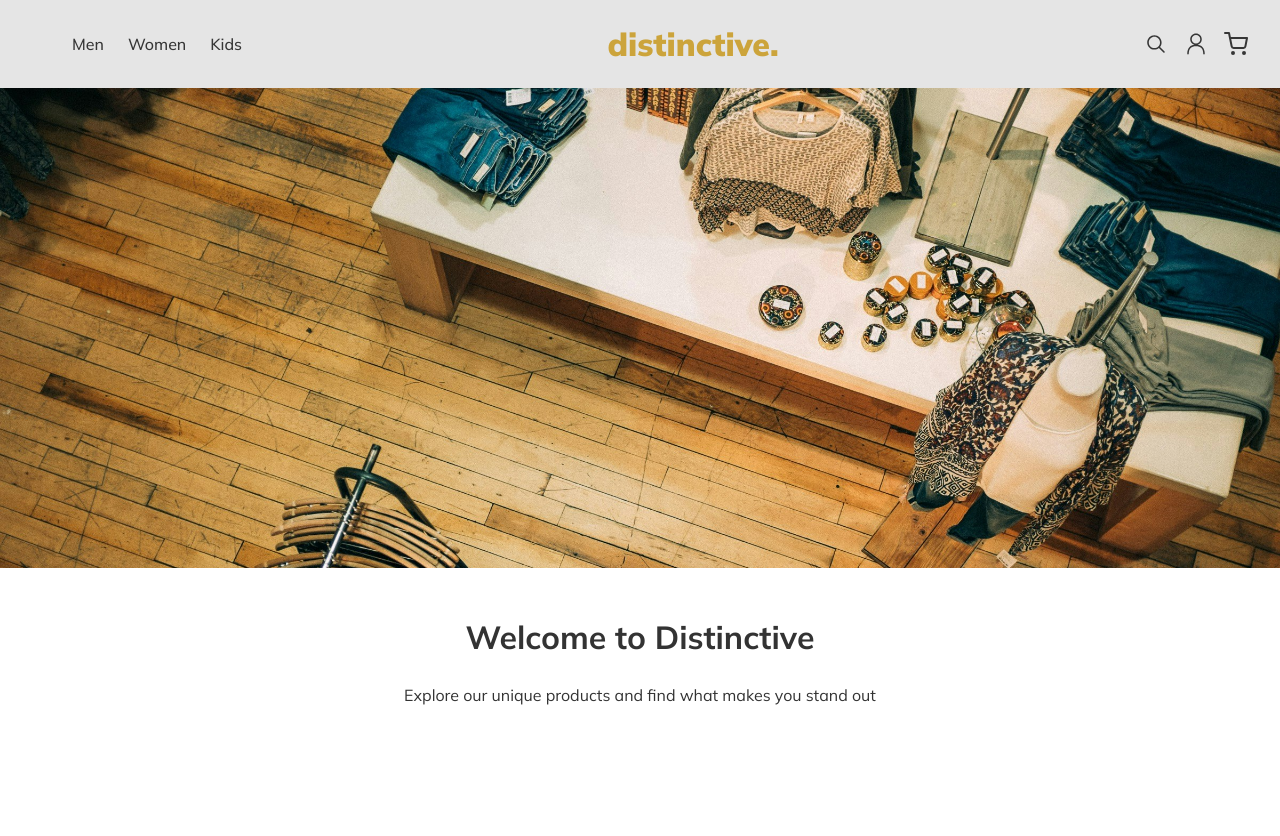
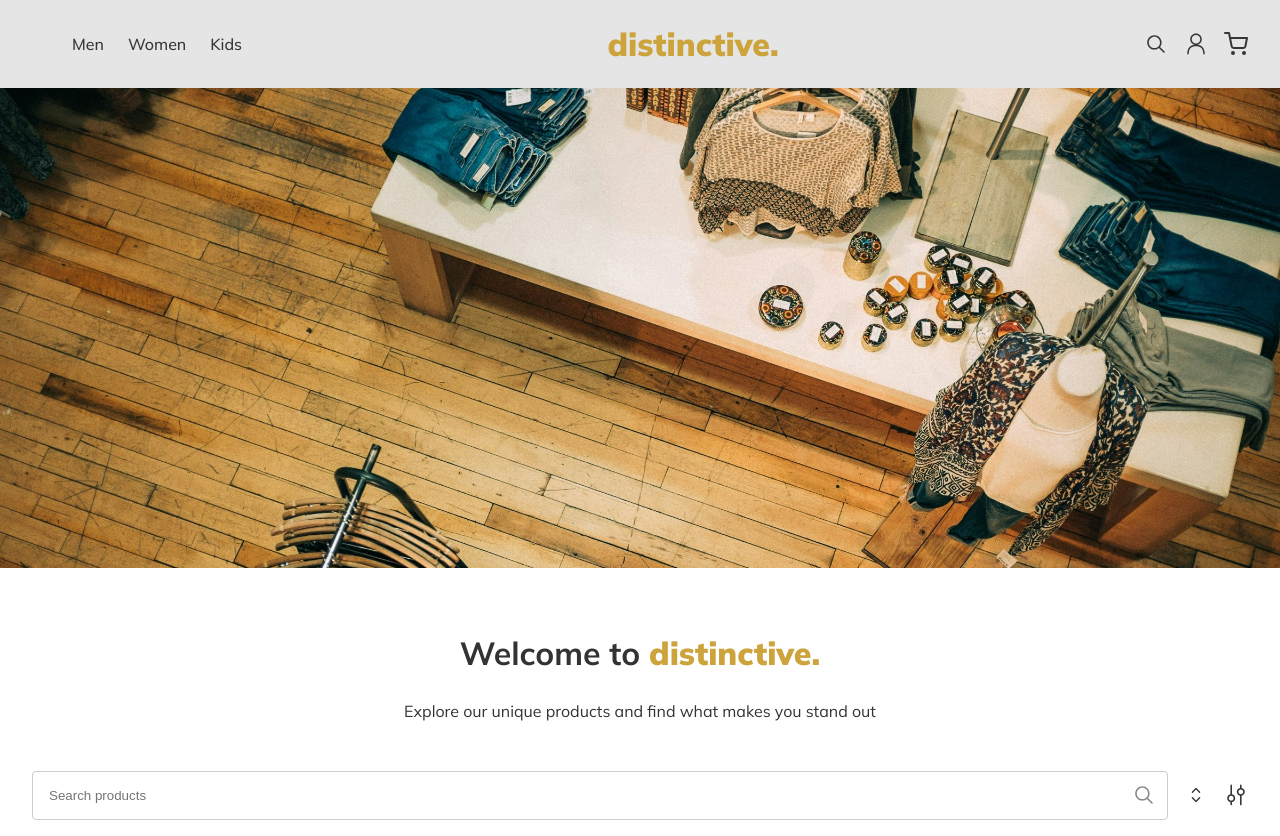
Before and after one commit to ViktoriiaPavliukh/test-e-commerce, a React (Vite) app: page / in a window 1280 px wide. Before the commit the page ends 800 px from the top, so only its background shows below. Built offline with nearby package versions, Linux system fonts and the light colour scheme; what @radix-ui/themes would draw is missing.

Commit message:
create search input and sort, filter buttons

```diff
--- /dev/null
+++ b/src/components/SearchPanel.jsx
@@ -0,0 +1,79 @@
+import React, { useState } from "react";
+import styled from "styled-components";
+import {
+  MagnifyingGlassIcon,
+  CaretSortIcon,
+  MixerVerticalIcon,
+} from "@radix-ui/react-icons";
+
+const SearchSort = () => {
+  return (
+    <SearchSortWrapper>
+      <SearchWrapper>
+        <SearchInput type="text" placeholder="Search products" />
+        <SearchIcon>
+          <MagnifyingGlassIcon />
+        </SearchIcon>
+      </SearchWrapper>
+      <IconWrapper>
+        <CaretSortIcon />
+      </IconWrapper>
+      <IconWrapper>
+        <MixerVerticalIcon />
+      </IconWrapper>
+    </SearchSortWrapper>
+  );
+};
+
+const SearchSortWrapper = styled.div`
+  display: flex;
+  padding: 1rem 2rem;
+  justify-item: left;
+  justify-self: left;
+  justify-content: left;
+  align-items: center;
+  gap: 1rem;
+`;
+
+const SearchWrapper = styled.div`
+  position: relative;
+  width: 100%;
+  display: flex;
+  align-items: center;
+`;
+
+const SearchInput = styled.input`
+  width: 100%;
+  padding: 1rem 2.5rem 1rem 1rem;
+  border: 1px solid #ccc;
+  border-radius: 4px;
+  outline: none;
+`;
+
+const SearchIcon = styled.div`
+  position: absolute;
+  right: 0.75rem;
+  display: flex;
+  align-items: center;
+
+  svg {
+    width: 1.5rem;
+    height: 1.5rem;
+    color: #888;
+    cursor: pointer;
+  }
+`;
+
+const IconWrapper = styled.div`
+  cursor: pointer;
+  display: flex;
+  align-items: center;
+
+  svg {
+    width: 24px;
+    height: 24px;
+    color: #363636;
+  }
+`;
+
+export default SearchSort;
--- a/src/pages/Home.jsx
+++ b/src/pages/Home.jsx
@@ -1,4 +1,5 @@
 import React from "react";
+import SearchPanel from "../components/SearchPanel";
 import styled from "styled-components";
 
 const Home = () => {
@@ -8,9 +9,12 @@ const Home = () => {
         <HeroImage src="src/assets/images/store.jpg" alt="Hero" />
       </ImageWrapper>
       <TextContent>
-        <h1>Welcome to Distinctive</h1>
+        <h1>
+          Welcome to <StyledDistinctive>distinctive.</StyledDistinctive>
+        </h1>
         <p>Explore our unique products and find what makes you stand out</p>
       </TextContent>
+      <SearchPanel />
     </HomeWrapper>
   );
 };
@@ -18,8 +22,12 @@ const Home = () => {
 const HomeWrapper = styled.main`
   display: flex;
   flex-direction: column;
-  align-items: center;
   text-align: center;
+`;
+const StyledDistinctive = styled.span`
+  font-size: 2rem;
+  font-weight: 900;
+  color: #cca43b;
 `;
 
 const ImageWrapper = styled.div`
@@ -37,6 +45,7 @@ const HeroImage = styled.img`
 `;
 
 const TextContent = styled.div`
+  padding: 1rem 2rem;
   margin-top: 1.5rem;
   color: #333;
 `;
```
Also changed, not shown: 1 other file (tests, documents, lock files or other folders).
